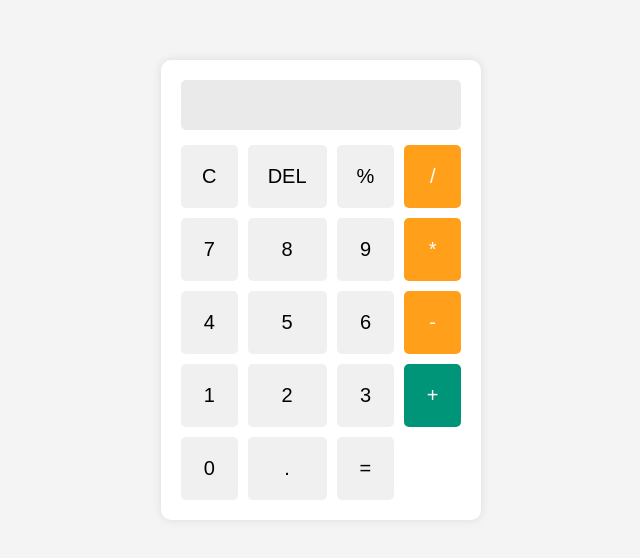
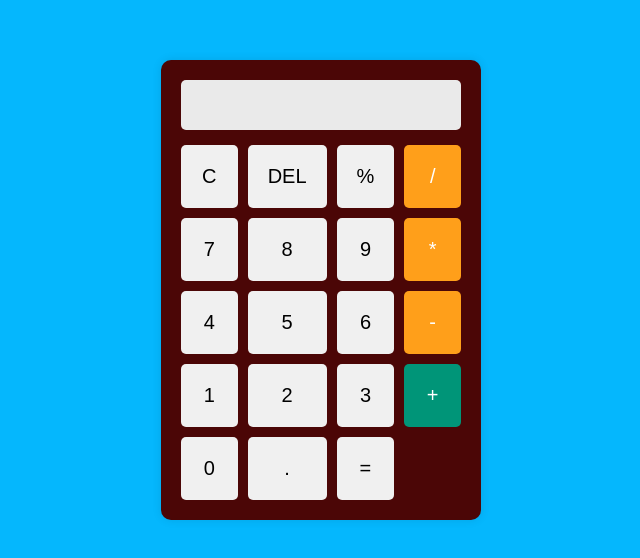
Before and after one commit to Omeganeel/Calculator, a plain HTML site: page index.html in a window 1280 px wide. Shown: the part 110-668 px from the top of the page, without its empty margins (319-959 px from the left). Drawn offline with Linux system fonts and the light colour scheme.

Commit message:
changed sucessfully

```diff
--- a/index.html
+++ b/index.html
@@ -16,11 +16,11 @@
       justify-content: center;
       align-items: center;
       height: 100vh;
-      background-color: #f4f4f4;
+      background-color: #05b7fd;
     }
 
     .calculator {
-      background-color: #fff;
+      background-color: #4b0606;
       padding: 20px;
       border-radius: 10px;
       box-shadow: 0 0 10px rgba(0, 0, 0, 0.1);
```
